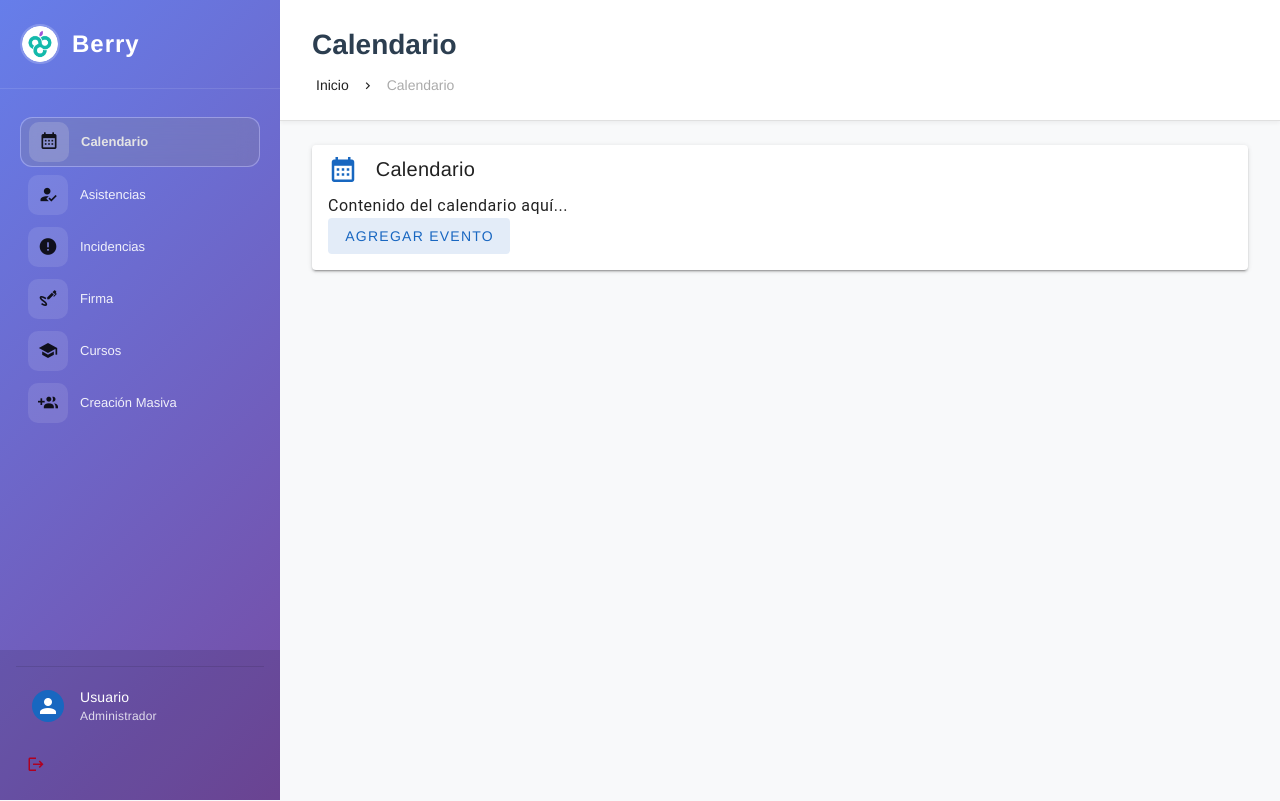
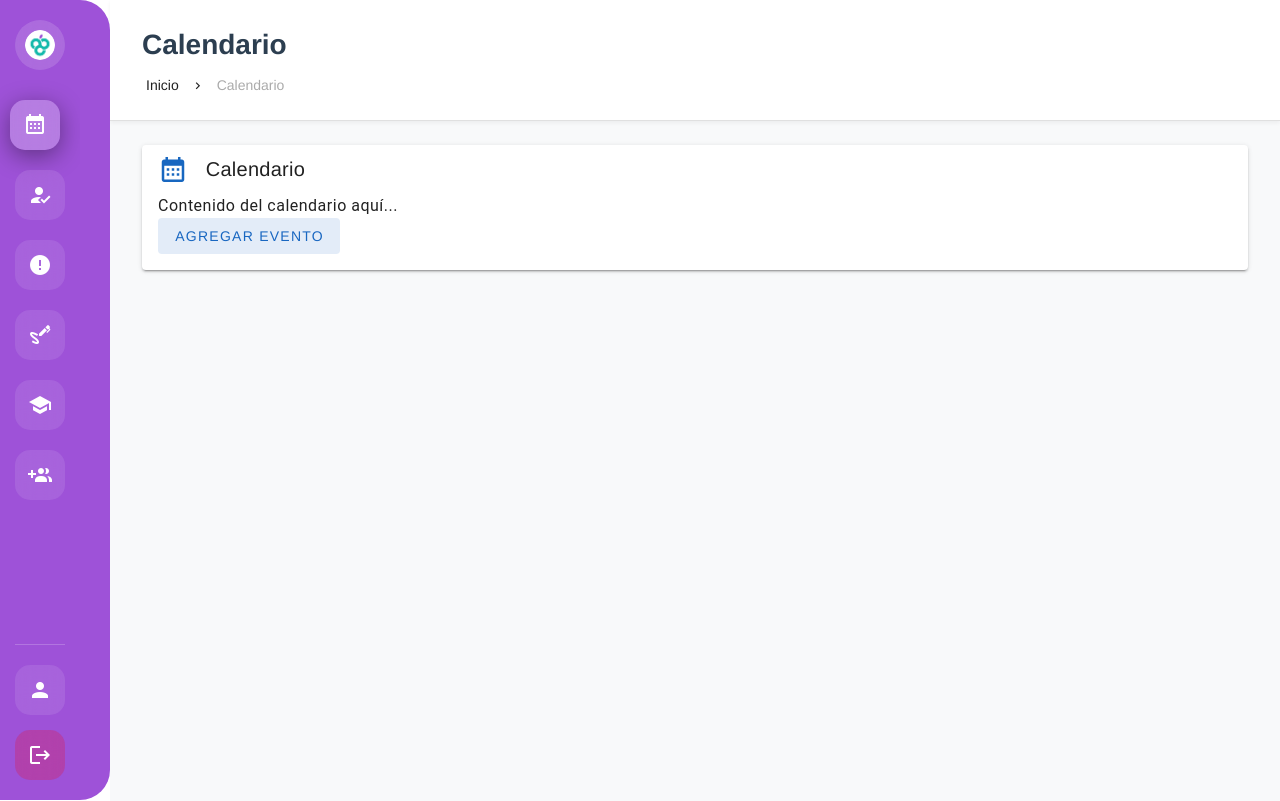
Before and after one commit to CristhoperSR/lms, a Vue app: page /app/calendario in a window 1280 px wide. Built offline with nearby package versions, Linux system fonts and the light colour scheme.

Commit message:
menu reparado

```diff
--- a/src/layouts/MainLayout.vue
+++ b/src/layouts/MainLayout.vue
@@ -1,79 +1,59 @@
 <template>
   <v-app>
-    <!-- Side Navigation -->
-    <v-navigation-drawer
-      v-model="drawer"
-      app
-      permanent
-      width="280"
-      class="sidemenu-drawer"
-    >
-      <!-- Header con logo -->
-      <div class="drawer-header">
+    <!-- Curved Side Navigation -->
+    <div class="sidebar-container">
+      <div class="sidebar-curved">
+        <!-- Logo Section -->
         <div class="logo-section">
-          <img src="/img/berry.png" alt="Berry Logo" class="header-logo">
-          <span class="app-name">Berry</span>
+          <div class="logo-circle">
+            <img src="/img/berry.png" alt="Berry Logo" class="logo-img">
           </div>
         </div>
 
         <!-- Menu Items -->
-      <div class="menu-section">
-        <v-list nav class="menu-list">
-          <v-list-item
+        <div class="menu-items">
+          <div
             v-for="item in menuItems"
             :key="item.name"
-            :to="item.route"
-            :class="{ 'active-item': $route.name === item.name }"
-            class="menu-item"
+            class="menu-item-wrapper"
             @mouseenter="setHoveredItem(item)"
             @mouseleave="setHoveredItem(null)"
+            @click="navigateTo(item.route)"
           >
-            <template v-slot:prepend>
-              <div class="icon-container">
-                <v-icon :icon="item.icon" size="20"></v-icon>
+            <div
+              class="menu-item"
+              :class="{ 'active': $route.name === item.name }"
+            >
+              <v-icon :icon="item.icon" size="24"></v-icon>
             </div>
-            </template>
 
-            <v-list-item-title class="item-title">
+            <!-- Tooltip -->
+            <div
+              v-if="hoveredItem === item"
+              class="tooltip"
+            >
               {{ item.title }}
-            </v-list-item-title>
-
-            <!-- Tooltip on hover -->
-            <v-tooltip
-              v-if="hoveredItem === item"
-              activator="parent"
-              location="end"
-              :text="item.title"
-            ></v-tooltip>
-          </v-list-item>
-        </v-list>
+              <div class="tooltip-arrow"></div>
+            </div>
+          </div>
         </div>
 
         <!-- User Section -->
-      <template v-slot:append>
         <div class="user-section">
-          <v-divider class="mb-4"></v-divider>
-          <v-list-item class="user-item">
-            <template v-slot:prepend>
-              <v-avatar color="primary" size="32">
-                <v-icon icon="mdi-account"></v-icon>
-              </v-avatar>
-            </template>
-            <v-list-item-title class="user-name">Usuario</v-list-item-title>
-            <v-list-item-subtitle class="user-role">Administrador</v-list-item-subtitle>
-          </v-list-item>
+          <div class="menu-item-wrapper">
+            <div class="menu-item">
+              <v-icon icon="mdi-account" size="24"></v-icon>
+            </div>
+          </div>
 
-          <v-btn
-            icon="mdi-logout"
-            variant="text"
-            color="error"
-            size="small"
-            class="logout-btn"
-            @click="logout"
-          ></v-btn>
+          <div class="menu-item-wrapper" @click="logout">
+            <div class="menu-item logout-item">
+              <v-icon icon="mdi-logout" size="24"></v-icon>
             </div>
-      </template>
-    </v-navigation-drawer>
+          </div>
+        </div>
+      </div>
+    </div>
 
     <!-- Main Content -->
     <v-main class="main-content">
@@ -110,7 +90,6 @@ export default {
   setup() {
     const route = useRoute()
     const router = useRouter()
-    const drawer = ref(true)
     const hoveredItem = ref(null)
 
     const menuItems = ref([
@@ -174,17 +153,21 @@ export default {
       hoveredItem.value = item
     }
 
+    const navigateTo = (route) => {
+      router.push(route)
+    }
+
     const logout = () => {
       router.push('/login')
     }
 
     return {
-      drawer,
       hoveredItem,
       menuItems,
       currentPageTitle,
       breadcrumbs,
       setHoveredItem,
+      navigateTo,
       logout
     }
   }
@@ -192,140 +175,148 @@ export default {
 </script>
 
 <style scoped>
-.sidemenu-drawer {
-  background: linear-gradient(135deg, #667eea 0%, #764ba2 100%);
-  border-right: none !important;
+.sidebar-container {
+  position: fixed;
+  top: 0;
+  left: 0;
+  height: 100vh;
+  z-index: 1000;
 }
 
-.drawer-header {
-  padding: 24px 20px;
-  border-bottom: 1px solid rgba(255, 255, 255, 0.1);
+.sidebar-curved {
+  width: 80px;
+  height: 100vh;
+  background: #9E52D8;
+  position: relative;
+  display: flex;
+  flex-direction: column;
+  align-items: center;
+  padding: 20px 0;
+}
+
+.sidebar-curved::after {
+  content: '';
+  position: absolute;
+  top: 0;
+  right: -30px;
+  width: 30px;
+  height: 100%;
+  background: #9E52D8;
+  border-radius: 0 50px 50px 0;
 }
 
 .logo-section {
+  margin-bottom: 30px;
+}
+
+.logo-circle {
+  width: 50px;
+  height: 50px;
+  background: rgba(255, 255, 255, 0.15);
+  border-radius: 50%;
   display: flex;
   align-items: center;
-  gap: 12px;
+  justify-content: center;
+  backdrop-filter: blur(10px);
 }
 
-.header-logo {
-  width: 40px;
-  height: 40px;
+.logo-img {
+  width: 30px;
+  height: 30px;
   border-radius: 50%;
-  border: 2px solid rgba(255, 255, 255, 0.2);
 }
 
-.app-name {
-  color: white;
-  font-size: 24px;
-  font-weight: 600;
-  letter-spacing: 1px;
+.menu-items {
+  display: flex;
+  flex-direction: column;
+  gap: 20px;
+  flex: 1;
+  align-items: center;
 }
 
-.menu-section {
-  padding: 16px 0;
-}
-
-.menu-list {
-  background: transparent;
+.menu-item-wrapper {
+  position: relative;
+  cursor: pointer;
 }
 
 .menu-item {
-  margin: 4px 12px;
-  border-radius: 12px;
-  transition: all 0.3s cubic-bezier(0.4, 0, 0.2, 1);
-  position: relative;
-  overflow: hidden;
-}
-
-.menu-item::before {
-  content: '';
-  position: absolute;
-  top: 0;
-  left: 0;
-  right: 0;
-  bottom: 0;
-  background: rgba(255, 255, 255, 0.1);
-  opacity: 0;
-  transition: opacity 0.3s ease;
-  border-radius: 12px;
-}
-
-.menu-item:hover::before {
-  opacity: 1;
-}
-
-.menu-item.active-item {
-  background: rgba(255, 255, 255, 0.15) !important;
-  backdrop-filter: blur(10px);
-  border: 1px solid rgba(255, 255, 255, 0.2);
-}
-
-.menu-item.active-item::after {
-  content: '';
-  position: absolute;
-  left: 0;
-  top: 50%;
-  transform: translateY(-50%);
-  width: 4px;
-  height: 24px;
-  background: white;
-  border-radius: 0 4px 4px 0;
-}
-
-.icon-container {
-  width: 40px;
-  height: 40px;
+  width: 50px;
+  height: 50px;
+  border-radius: 15px;
   display: flex;
   align-items: center;
   justify-content: center;
-  border-radius: 10px;
   background: rgba(255, 255, 255, 0.1);
-  margin-right: 12px;
+  color: white;
+  transition: all 0.3s ease;
+  backdrop-filter: blur(10px);
 }
 
-.menu-item.active-item .icon-container {
+.menu-item:hover {
   background: rgba(255, 255, 255, 0.2);
+  transform: translateX(-3px);
+  box-shadow: 0 4px 20px rgba(0, 0, 0, 0.3);
 }
 
-.item-title {
-  color: rgba(255, 255, 255, 0.9);
-  font-weight: 500;
-  font-size: 14px;
+.menu-item.active {
+  background: rgba(255, 255, 255, 0.25);
+  transform: translateX(-5px);
+  box-shadow: 0 6px 25px rgba(0, 0, 0, 0.4);
 }
 
-.menu-item.active-item .item-title {
+.tooltip {
+  position: absolute;
+  left: 65px;
+  top: 50%;
+  transform: translateY(-50%);
+  background: rgba(0, 0, 0, 0.8);
   color: white;
-  font-weight: 600;
+  padding: 8px 12px;
+  border-radius: 8px;
+  font-size: 14px;
+  white-space: nowrap;
+  z-index: 1001;
+  animation: fadeIn 0.2s ease;
+}
+
+.tooltip-arrow {
+  position: absolute;
+  left: -5px;
+  top: 50%;
+  transform: translateY(-50%);
+  width: 0;
+  height: 0;
+  border-top: 5px solid transparent;
+  border-bottom: 5px solid transparent;
+  border-right: 5px solid rgba(0, 0, 0, 0.8);
+}
+
+@keyframes fadeIn {
+  from { opacity: 0; transform: translateY(-50%) translateX(-5px); }
+  to { opacity: 1; transform: translateY(-50%) translateX(0); }
 }
 
 .user-section {
-  padding: 16px;
-  background: rgba(0, 0, 0, 0.1);
+  display: flex;
+  flex-direction: column;
+  gap: 15px;
+  align-items: center;
+  margin-top: auto;
+  padding-top: 20px;
+  border-top: 1px solid rgba(255, 255, 255, 0.2);
 }
 
-.user-item {
-  color: white;
-  margin-bottom: 8px;
+.logout-item {
+  background: rgba(255, 0, 0, 0.2) !important;
 }
 
-.user-name {
-  font-weight: 500;
-  font-size: 14px;
-}
-
-.user-role {
-  font-size: 12px;
-  opacity: 0.8;
-}
-
-.logout-btn {
-  width: 100%;
-  margin-top: 8px;
+.logout-item:hover {
+  background: rgba(255, 0, 0, 0.3) !important;
 }
 
 .main-content {
   background: #f8f9fa;
+  margin-left: 110px;
 }
 
 .page-header {
@@ -353,8 +344,12 @@ export default {
 
 /* Responsive */
 @media (max-width: 960px) {
-  .sidemenu-drawer {
-    width: 260px !important;
+  .sidebar-curved {
+    width: 70px;
+  }
+
+  .main-content {
+    margin-left: 100px;
   }
 
   .content-wrapper {
@@ -364,5 +359,15 @@ export default {
   .page-header {
     padding: 16px 20px;
   }
+
+  .menu-item {
+    width: 45px;
+    height: 45px;
+  }
+
+  .logo-circle {
+    width: 45px;
+    height: 45px;
+  }
 }
 </style>
```
Lines whose indentation alone changed are shown as unchanged.
